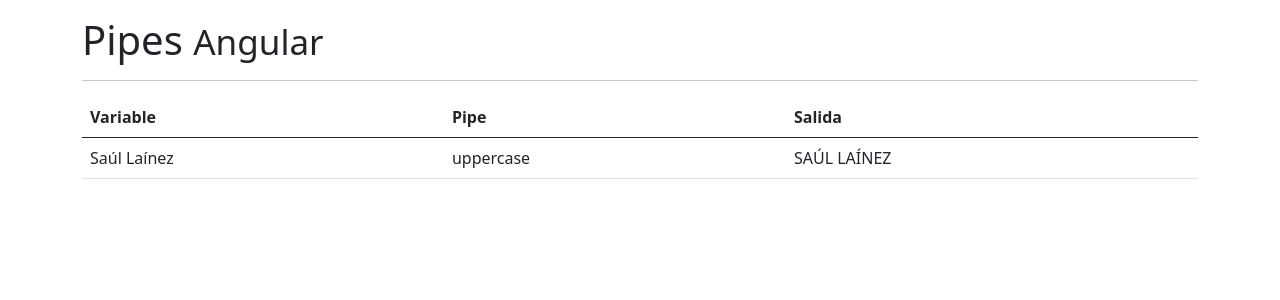
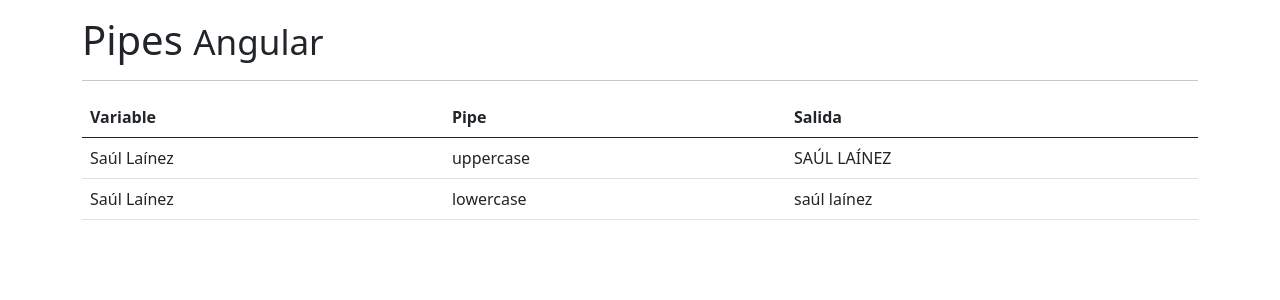
Before and after one commit to saullainez/pipes, an Angular app: page / in a window 1280 px wide. Shown: the top 300 px of the page. Built offline with nearby package versions, Linux system fonts and the light colour scheme.

Commit message:
Pipe: lowercase

```diff
--- a/src/app/app.component.html
+++ b/src/app/app.component.html
@@ -17,6 +17,11 @@
           <td>uppercase</td>
           <td>{{ nombre | uppercase }}</td>
         </tr>
+        <tr>
+          <td>{{ nombre }}</td>
+          <td>lowercase</td>
+          <td>{{ nombre | lowercase }}</td>
+        </tr>
       </tbody>
     </table>
   </div>
```
